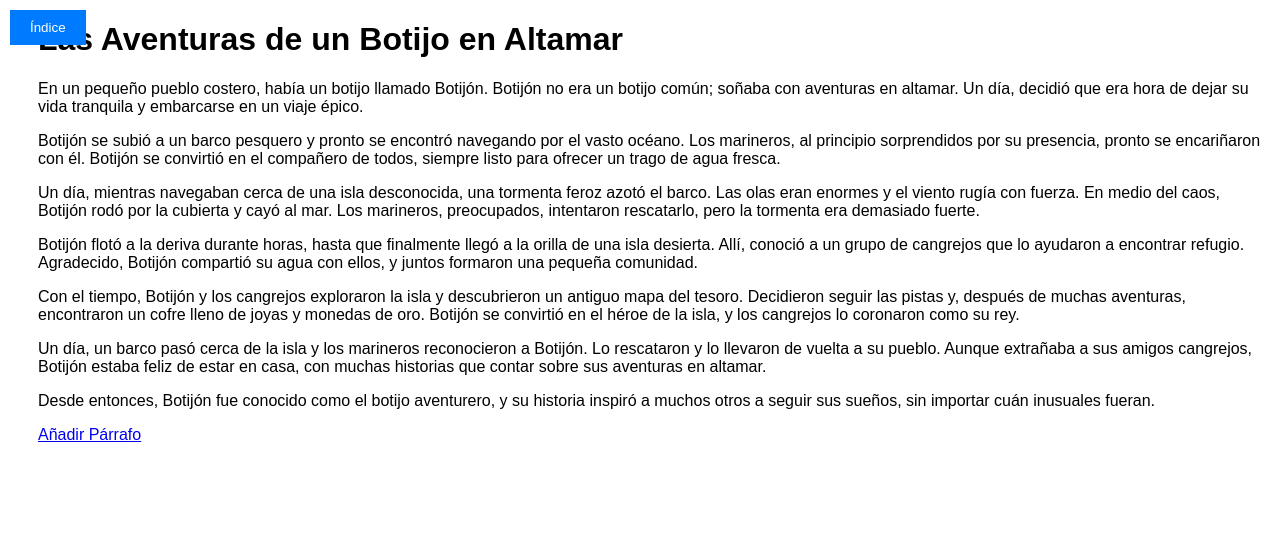
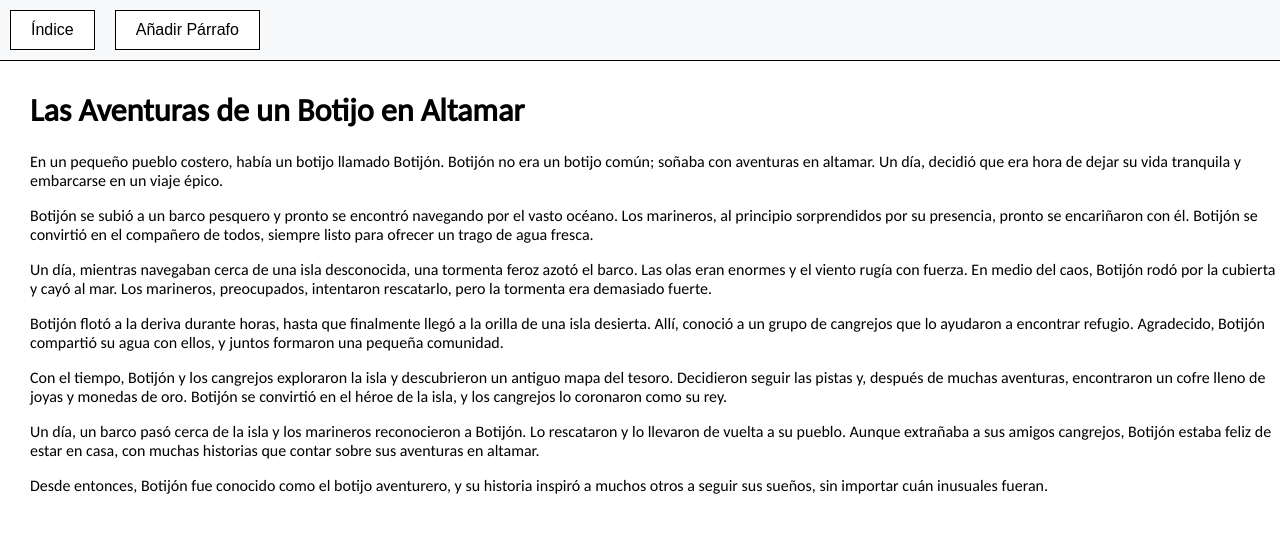
Before and after one commit to sagarrabanana/editable, a Django app: template parrafos/templates/parrafos/mostrar_texto.html in a window 1280 px wide. Shown: the top 533 px of the page. Run offline with Django 5.2, Linux system fonts and the light colour scheme; the template is opened without the code that fills it, so the values that code supplies are empty.

Commit message:
mejoras esteticas

```diff
--- a/parrafos/static/parrafos/styles.css
+++ b/parrafos/static/parrafos/styles.css
@@ -1,5 +1,32 @@
 body {
-    font-family: Arial, sans-serif;
+    font-family: 'Carlito', sans-serif;
+    margin: 0;
+    padding: 0;
+}
+.header {
+    width: 100%;
+    background-color: #f8f9fa; /* Mismo color de fondo que el de la sidebar */
+    padding: 10px 0;
+    position: fixed;
+    top: 0;
+    left: 0;
+    z-index: 1000;
+    display: flex;
+    justify-content: flex-start;
+    align-items: center;
+    border-bottom: 1px solid black; /* Línea negra en el borde inferior */
+}
+.header button {
+    margin: 0 10px;
+    padding: 10px 20px;
+    background-color: white;
+    color: black;
+    border: 1px solid black;
+    cursor: pointer;
+    font-size: 16px;
+}
+.header button:focus {
+    outline: none;
 }
 .parrafo {
     white-space: pre-line; /* Mantiene los saltos de línea */
@@ -7,20 +34,6 @@ body {
 .titulo {
     font-weight: bold;
     font-size: 1.5em;
-}
-.indice-btn {
-    position: fixed;
-    top: 10px;
-    left: 10px;
-    padding: 10px 20px;
-    background-color: #007BFF;
-    color: white;
-    border: none;
-    cursor: pointer;
-    z-index: 1000;
-}
-.indice-btn:focus {
-    outline: none;
 }
 .sidebar {
     height: 100%;
@@ -54,8 +67,46 @@ body {
 }
 #contenido {
     margin-left: 30px; /* Espacio para el botón "Índice" */
+    padding-top: 70px; /* Ajustar según la altura de la cabecera */
     transition: margin-left 0.5s;
 }
 #contenido.shifted {
     margin-left: 280px; /* Ajusta este valor según el ancho de tu sidebar */
 }
+.form-container {
+    margin: 30px;
+}
+.form-container form {
+    display: flex;
+    flex-direction: column;
+}
+.form-container input[type="text"] {
+    width: 50%; /* El título ocupa la mitad del ancho */
+    margin-bottom: 15px;
+    padding: 10px;
+    font-size: 16px;
+}
+.form-container textarea {
+    width: 100%; /* El cuadro de texto ocupa todo el ancho */
+    margin-bottom: 15px;
+    padding: 10px;
+    font-size: 16px;
+}
+.form-container button {
+    width: 150px; /* Ajustar el tamaño del botón */
+    padding: 5px 10px; /* Botón más pequeño */
+    background-color: white;
+    color: black;
+    border: 1px solid black;
+    cursor: pointer;
+    font-size: 14px;
+    display: inline-flex;
+    align-items: center;
+    justify-content: center; /* Centrar el texto en el botón */
+}
+.form-container .back-button {
+    margin-top: 10px;
+}
+.form-container .back-button::before {
+    content: "← "; /* Flecha hacia la izquierda */
+}
--- a/parrafos/templates/parrafos/mostrar_texto.html
+++ b/parrafos/templates/parrafos/mostrar_texto.html
@@ -5,14 +5,20 @@
     <title>Texto y Párrafos</title>
     {% load static %}
     <link rel="stylesheet" type="text/css" href="{% static 'parrafos/styles.css' %}">
+    <link href="https://fonts.googleapis.com/css2?family=Carlito&display=swap" rel="stylesheet">
 </head>
 <body>
-    <button class="indice-btn" onclick="toggleIndice()">Índice</button>
+    <div class="header">
+        <button class="indice-btn" onclick="toggleIndice()">Índice</button>
+        <a href="{% url 'anadir_parrafo' %}">
+            <button class="indice-btn">Añadir Párrafo</button>
+        </a>
+    </div>
     <div id="mySidebar" class="sidebar">
         <h2>Índice</h2>
         <ul id="indice">
             {% for parrafo in parrafos %}
-                <li><a href="#{{ parrafo.get_anchor }}">{{ parrafo.titulo }}</a></li>
+                <li><a href="#{{ parrafo.get_anchor }}" onclick="scrollToElement(event, '{{ parrafo.get_anchor }}')">{{ parrafo.titulo }}</a></li>
             {% endfor %}
         </ul>
     </div>
@@ -41,7 +47,6 @@
                 </div>
             {% endfor %}
         </div>
-        <a href="{% url 'anadir_parrafo' %}">Añadir Párrafo</a>
     </div>
 
     <script>
@@ -56,6 +61,19 @@
                 contenido.classList.add('shifted');
             }
         }
+
+        function scrollToElement(event, id) {
+            event.preventDefault();
+            var element = document.getElementById(id);
+            var headerOffset = document.querySelector('.header').offsetHeight;
+            var elementPosition = element.getBoundingClientRect().top;
+            var offsetPosition = elementPosition + window.pageYOffset - headerOffset;
+
+            window.scrollTo({
+                top: offsetPosition,
+                behavior: 'smooth'
+            });
+        }
     </script>
 </body>
 </html>
```
Also changed, not shown: parrafos/templates/parrafos/anadir_parrafo.html (+6 -1 lines), db.sqlite3.
